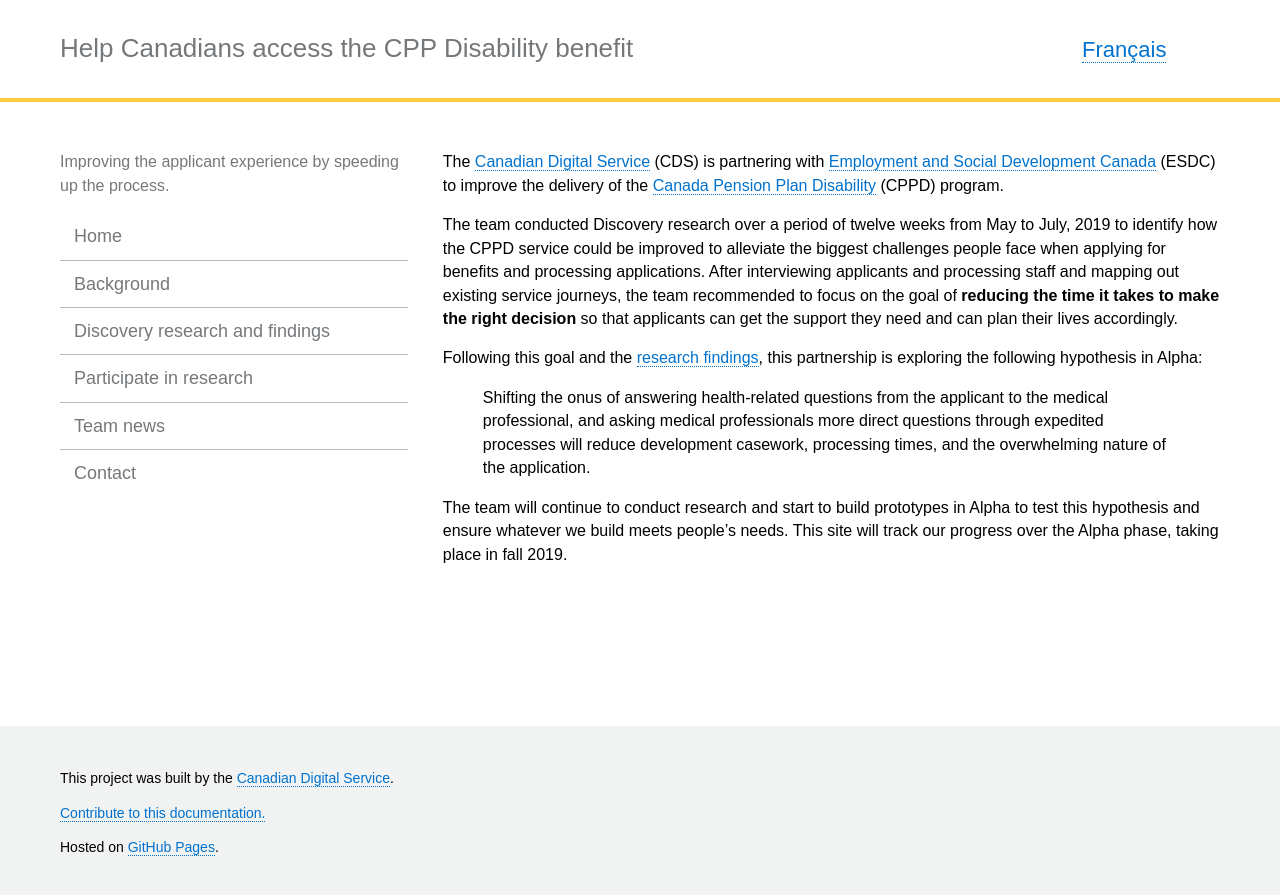
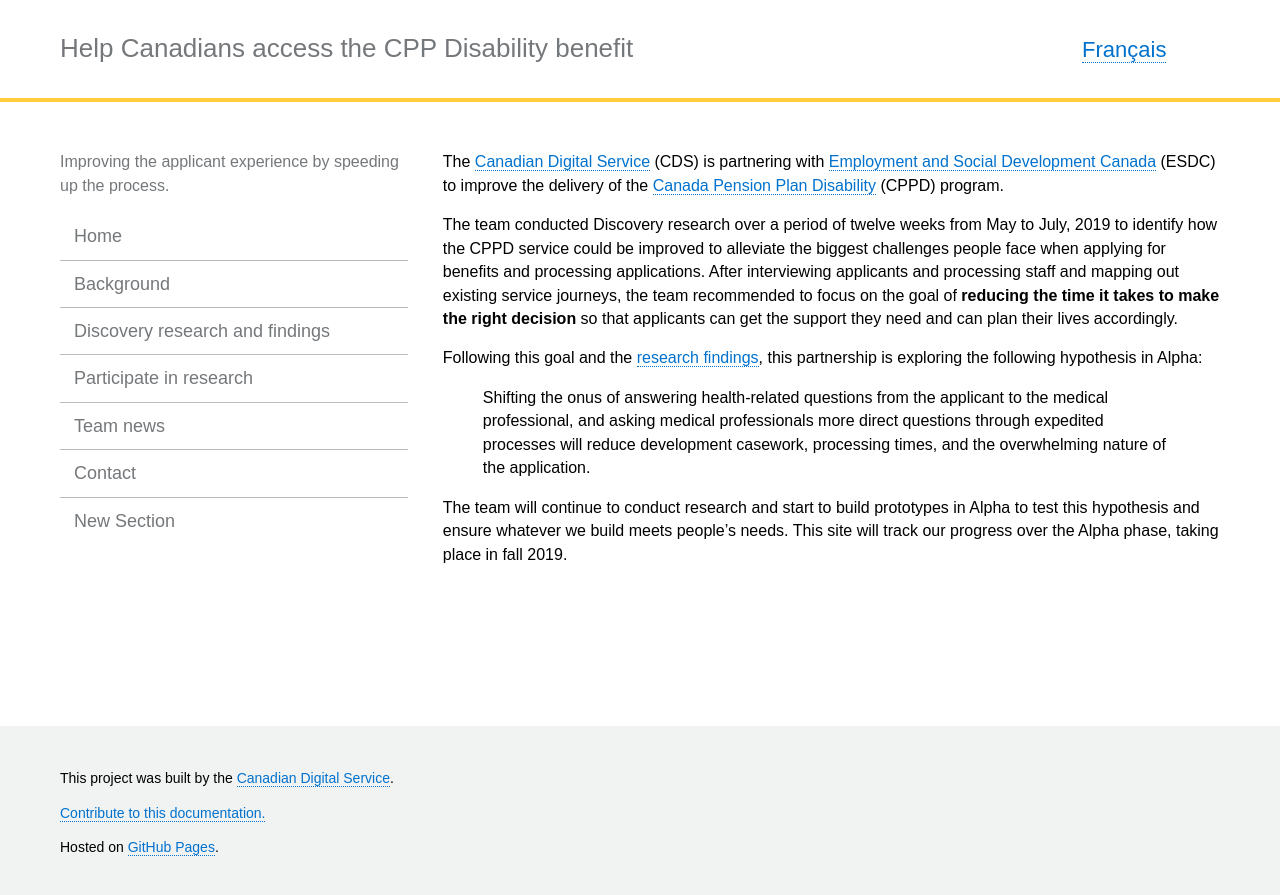
Before and after one commit to cds-snc/pspc-documentation, a Jekyll site: the page built from index.html, in a window 1280 px wide. Shown: the top 895 px of the page. Built offline with Jekyll 4.4.1, drawn with Linux system fonts in a browser that asks for light colours.

Commit message:
Update menu.yml

```diff
--- a/_data/menu.yml
+++ b/_data/menu.yml
@@ -17,6 +17,9 @@ en:
   contact:
     name: "Contact"
     url: "/contact/"
+  new-section:
+    name: "New Section"
+    url: "/new-section/"
 fr:
   home:
     name: "Accueil"
@@ -36,3 +39,6 @@ fr:
   contact:
     name: "Coordonnées"
     url: "/coordonnees/"
+  new-section:
+    name: "New Section"
+    url: "/new-section/"
```
